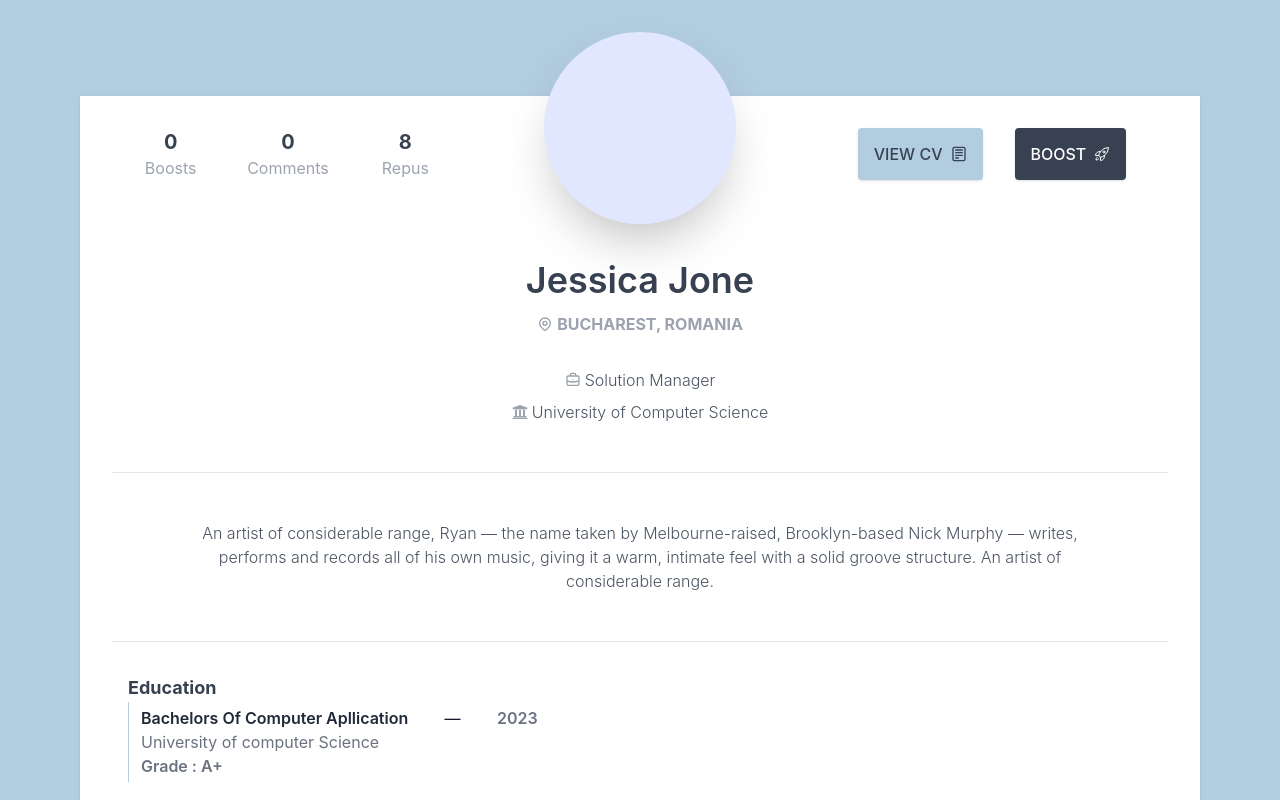
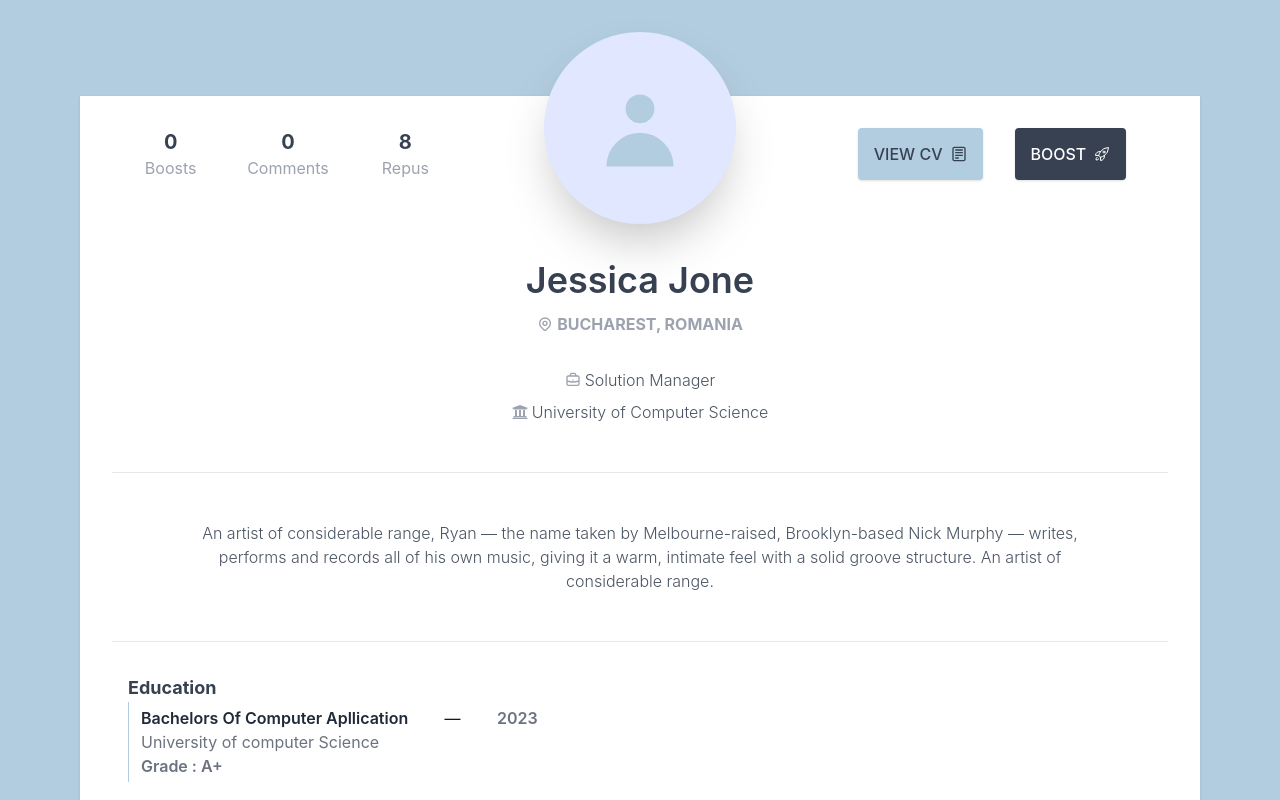
Before and after one commit to aksh-git/staff-finder, a React (Vite) app: page /portfolio in a window 1280 px wide. Shown: the top 800 px of the page. Built offline with nearby package versions, Linux system fonts and the light colour scheme.

Commit message:
style fix

```diff
--- a/src/components/myPortfolio.jsx
+++ b/src/components/myPortfolio.jsx
@@ -116,7 +116,7 @@ function myPortfolio(props) {
             </div>
           </div>
           <div className="relative">
-            <div className="w-32 h-32 lg:w-48 lg:h-48 bg-indigo-100 mx-auto rounded-full shadow-2xl absolute inset-x-0 top-0 -mt-14 lg:-mt-24 flex items-center justify-center text-indigo-500">
+            <div className="w-32 h-32 lg:w-48 lg:h-48 bg-indigo-100 mx-auto rounded-full shadow-2xl absolute inset-x-0 top-0 -mt-14 lg:-mt-24 flex items-center justify-center text-bodyBg">
               {/* Avatar */}
               {!dummyUser.avatar && <svg xmlns="http://www.w3.org/2000/svg" className="h-24 w-24" viewBox="0 0 20 20" fill="currentColor">
                 <path fill-rule="evenodd" d="M10 9a3 3 0 100-6 3 3 0 000 6zm-7 9a7 7 0 1114 0H3z" clip-rule="evenodd" />
--- a/src/pages/Portfolio.jsx
+++ b/src/pages/Portfolio.jsx
@@ -11,7 +11,7 @@ function Portfolio(props) {
     jobTitle : 'Solution Manager',
     dob : new Date(),
     location : 'Bucharest, Romania',
-    avatar : '/avatar/1.png',
+    avatar : '',
     institution : 'University of Computer Science ',
     projects : [], // array of objects :  Project
     email:'dummy@email.com',
@@ -69,11 +69,12 @@ function Portfolio(props) {
             </div>
           </div>
           <div className="relative">
-            <div className="w-32 h-32 lg:w-48 lg:h-48 bg-indigo-100 mx-auto rounded-full shadow-2xl absolute inset-x-0 top-0 -mt-14 lg:-mt-24 flex items-center justify-center text-indigo-500">
+            <div className="w-32 h-32 lg:w-48 lg:h-48 bg-indigo-100 mx-auto rounded-full shadow-2xl absolute inset-x-0 top-0 -mt-14 lg:-mt-24 flex items-center justify-center text-bodyBg">
               {/* Avatar */}
               {!dummyUser.avatar && <svg xmlns="http://www.w3.org/2000/svg" className="h-24 w-24" viewBox="0 0 20 20" fill="currentColor">
                 <path fill-rule="evenodd" d="M10 9a3 3 0 100-6 3 3 0 000 6zm-7 9a7 7 0 1114 0H3z" clip-rule="evenodd" />
               </svg>}
+              {dummyUser.avatar && <img src={dummyUser.avatar} alt={`${dummyUser.firstname}'s avatar`} />}
             </div>
           </div>
 
```
